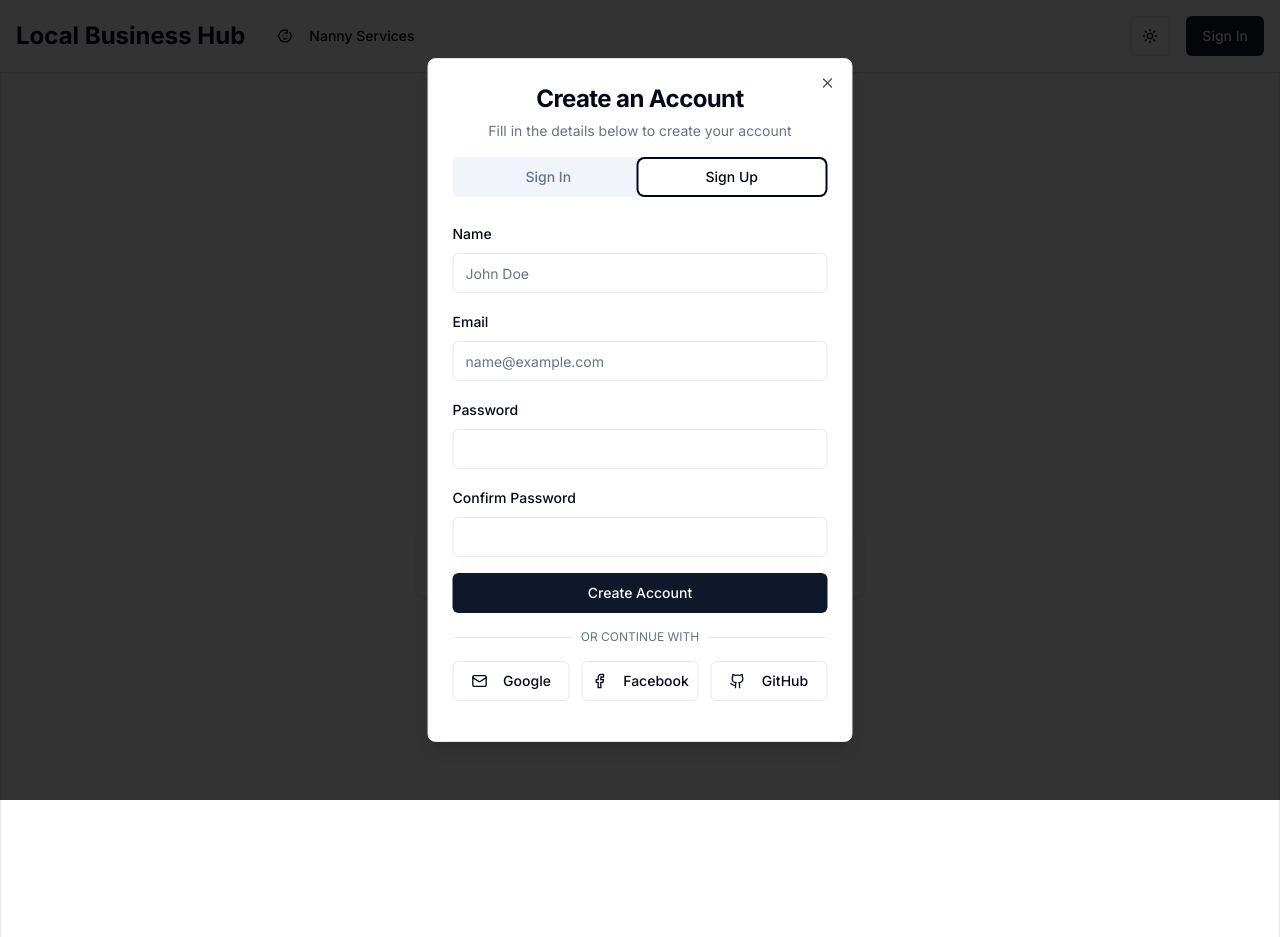
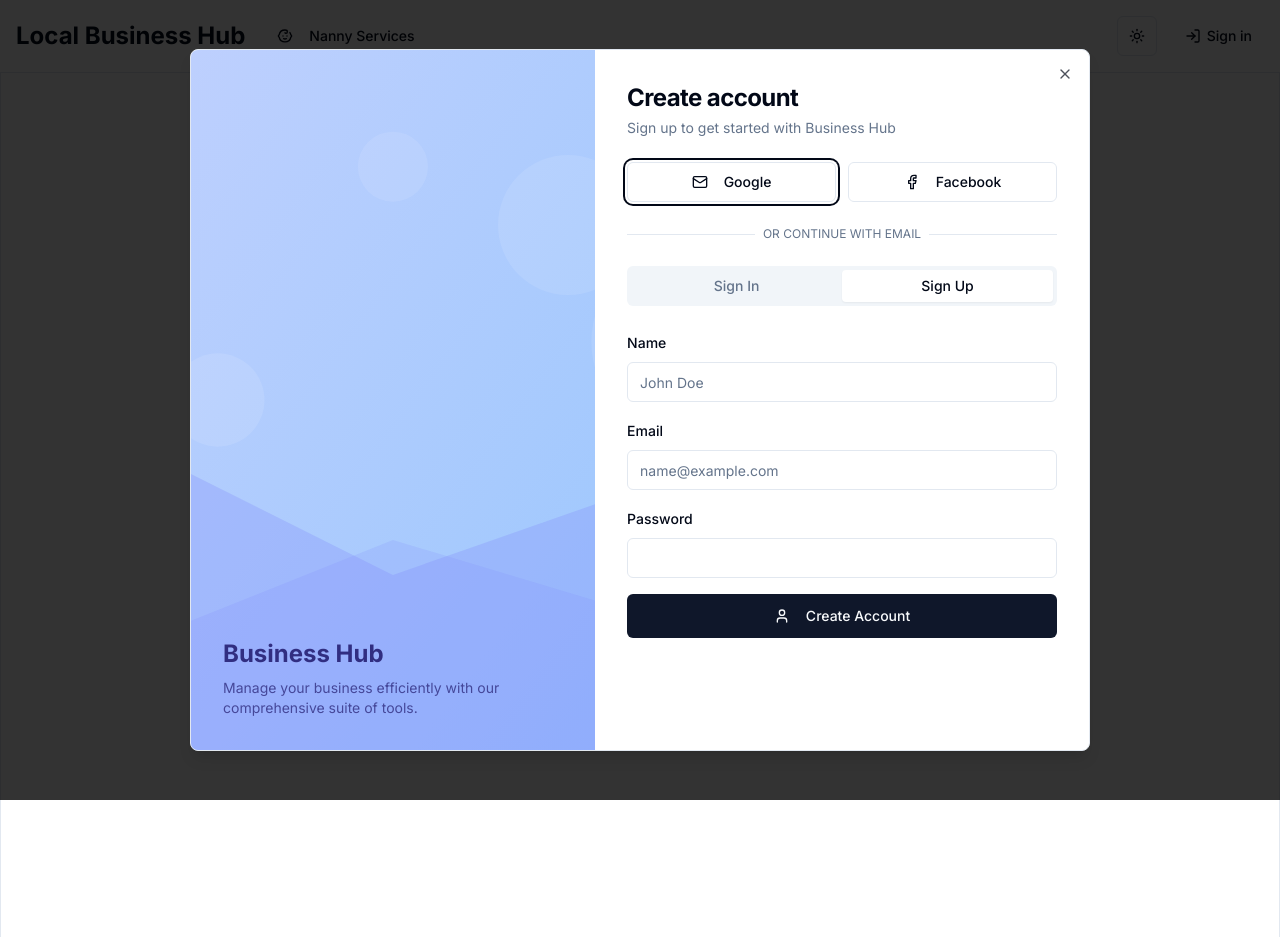
Before and after one commit to DishanH/businesshub-web, a Next.js app: page /auth/sign-up in a window 1280 px wide. Built offline with nearby package versions, Linux system fonts and the light colour scheme; no server answers.

Commit message:
authDialog popup

```diff
--- a/components/AuthDialog.tsx
+++ b/components/AuthDialog.tsx
@@ -7,12 +7,12 @@ import { AuthError } from "@supabase/supabase-js";
 import { z } from "zod";
 import { useForm } from "react-hook-form";
 import { zodResolver } from "@hookform/resolvers/zod";
-import { Facebook, Github, Mail } from "lucide-react";
+import { Facebook, LogIn, Mail, User } from "lucide-react";
+import Image from "next/image";
 
 import {
   Dialog,
   DialogContent,
-  DialogDescription,
   DialogHeader,
   DialogTitle,
   DialogTrigger,
@@ -42,10 +42,8 @@ const signUpSchema = z.object({
   name: z.string().min(2, { message: "Name must be at least 2 characters" }),
   email: z.string().email({ message: "Please enter a valid email address" }),
   password: z.string().min(6, { message: "Password must be at least 6 characters" }),
-  confirmPassword: z.string().min(6, { message: "Password must be at least 6 characters" }),
-}).refine((data) => data.password === data.confirmPassword, {
-  message: "Passwords do not match",
-  path: ["confirmPassword"],
+  // Commented out confirmPassword field
+  // confirmPassword: z.string().min(6, { message: "Password must be at least 6 characters" }),
 });
 
 type SignUpFormValues = z.infer<typeof signUpSchema>;
@@ -88,7 +86,6 @@ export function AuthDialog({
       name: "",
       email: "",
       password: "",
-      confirmPassword: "",
     },
   });
 
@@ -176,23 +173,81 @@ export function AuthDialog({
   return (
     <Dialog open={open} onOpenChange={onOpenChange}>
       {trigger && <DialogTrigger asChild>{trigger}</DialogTrigger>}
-      <DialogContent className="sm:max-w-[425px]">
-        <DialogHeader>
-          <DialogTitle className="text-2xl font-bold text-center">
-            {activeTab === "sign-in" ? "Sign In" : "Create an Account"}
+      <DialogContent className="p-0 sm:max-w-[900px] overflow-hidden">
+        <div className="flex h-[700px]">
+          {/* Left side - Image */}
+          <div className="relative hidden md:block w-[45%] bg-gradient-to-br from-indigo-100 to-blue-100">
+            <div className="absolute inset-0 bg-white/10" />
+            <Image
+              src="/images/auth-background.svg"
+              alt="Authentication"
+              fill
+              className="object-cover"
+              priority
+            />
+            <div className="absolute bottom-8 left-8 right-8 text-indigo-900">
+              <h3 className="text-2xl font-bold mb-2">Business Hub</h3>
+              <p className="text-sm opacity-80">Manage your business efficiently with our comprehensive suite of tools.</p>
+            </div>
+          </div>
+
+          {/* Right side - Auth forms */}
+          <div className="flex-1 flex flex-col justify-center p-6 md:p-8">
+            <div className="flex justify-between items-center mb-6">
+              <DialogHeader className="p-0 space-y-1">
+                <DialogTitle className="text-2xl font-bold">
+                  {activeTab === "sign-in" ? "Welcome back" : "Create account"}
                 </DialogTitle>
-          <DialogDescription className="text-center">
+                <p className="text-sm text-muted-foreground">
                   {activeTab === "sign-in"
-              ? "Enter your credentials to sign in to your account"
-              : "Fill in the details below to create your account"}
-          </DialogDescription>
+                    ? "Sign in to access your account"
+                    : "Sign up to get started with Business Hub"}
+                </p>
               </DialogHeader>
-        <Tabs value={activeTab} onValueChange={(value) => setActiveTab(value as "sign-in" | "sign-up")}>
-          <TabsList className="grid w-full grid-cols-2">
+            </div>
+
+            {/* Social login buttons */}
+            <div className="grid grid-cols-2 gap-3 mb-6">
+              <Button
+                variant="outline"
+                type="button"
+                disabled={loading}
+                onClick={() => handleSocialAuth("google")}
+                className="w-full"
+              >
+                <Mail className="mr-2 h-4 w-4" />
+                Google
+              </Button>
+              <Button
+                variant="outline"
+                type="button"
+                disabled={loading}
+                onClick={() => handleSocialAuth("facebook")}
+                className="w-full"
+              >
+                <Facebook className="mr-2 h-4 w-4" />
+                Facebook
+              </Button>
+            </div>
+
+            {/* Divider */}
+            <div className="relative mb-6">
+              <div className="absolute inset-0 flex items-center">
+                <span className="w-full border-t" />
+              </div>
+              <div className="relative flex justify-center text-xs uppercase">
+                <span className="bg-background px-2 text-muted-foreground">Or continue with email</span>
+              </div>
+            </div>
+
+            <Tabs value={activeTab} onValueChange={(value) => setActiveTab(value as "sign-in" | "sign-up")} className="flex-1 flex flex-col">
+              <TabsList className="grid w-full grid-cols-2 mb-6">
                 <TabsTrigger value="sign-in">Sign In</TabsTrigger>
                 <TabsTrigger value="sign-up">Sign Up</TabsTrigger>
               </TabsList>
-          <TabsContent value="sign-in" className="space-y-4 py-4">
+
+              <div className="flex-1 overflow-y-auto">
+                <TabsContent value="sign-in" className="space-y-2 mt-0 h-full">
                   <Form {...signInForm}>
                     <form onSubmit={signInForm.handleSubmit(handleEmailSignIn)} className="space-y-4">
                       <FormField
@@ -217,7 +272,7 @@ export function AuthDialog({
                               <FormLabel>Password</FormLabel>
                               <Button
                                 variant="link"
-                          className="px-0 font-normal"
+                                className="px-0 font-normal h-auto"
                                 type="button"
                                 onClick={() => router.push("/auth/forgot-password")}
                               >
@@ -231,42 +286,25 @@ export function AuthDialog({
                           </FormItem>
                         )}
                       />
-                {error && <p className="text-sm font-medium text-destructive">{error}</p>}
-                <Button type="submit" className="w-full" disabled={loading}>
+                      {error && (
+                        <div className="text-sm font-medium text-destructive p-2 bg-destructive/10 rounded-md">
+                          {error}
+                        </div>
+                      )}
+                      <Button
+                        type="submit"
+                        className="w-full mt-6"
+                        disabled={loading}
+                        size="lg"
+                      >
+                        <LogIn className="mr-2 h-4 w-4" />
                         {loading ? "Signing in..." : "Sign In"}
                       </Button>
                     </form>
                   </Form>
-            <div className="relative">
-              <div className="absolute inset-0 flex items-center">
-                <span className="w-full border-t" />
-              </div>
-              <div className="relative flex justify-center text-xs uppercase">
-                <span className="bg-background px-2 text-muted-foreground">Or continue with</span>
-              </div>
-            </div>
-            <div className="grid grid-cols-2 gap-3">
-              <Button
-                variant="outline"
-                type="button"
-                disabled={loading}
-                onClick={() => handleSocialAuth("google")}
-              >
-                <Mail className="mr-2 h-4 w-4" />
-                Google
-              </Button>
-              <Button
-                variant="outline"
-                type="button"
-                disabled={loading}
-                onClick={() => handleSocialAuth("facebook")}
-              >
-                <Facebook className="mr-2 h-4 w-4" />
-                Facebook
-              </Button>
-            </div>
                 </TabsContent>
-          <TabsContent value="sign-up" className="space-y-4 py-4">
+
+                <TabsContent value="sign-up" className="space-y-4 mt-0 h-full">
                   <Form {...signUpForm}>
                     <form onSubmit={signUpForm.handleSubmit(handleEmailSignUp)} className="space-y-4">
                       <FormField
@@ -308,6 +346,7 @@ export function AuthDialog({
                           </FormItem>
                         )}
                       />
+                      {/* Commented out confirm password field to save space
                       <FormField
                         control={signUpForm.control}
                         name="confirmPassword"
@@ -321,51 +360,28 @@ export function AuthDialog({
                           </FormItem>
                         )}
                       />
-                {error && <p className="text-sm font-medium text-destructive">{error}</p>}
-                <Button type="submit" className="w-full" disabled={loading}>
+                      */}
+                      {error && (
+                        <div className="text-sm font-medium text-destructive p-2 bg-destructive/10 rounded-md">
+                          {error}
+                        </div>
+                      )}
+                      <Button
+                        type="submit"
+                        className="w-full mt-6"
+                        disabled={loading}
+                        size="lg"
+                      >
+                        <User className="mr-2 h-4 w-4" />
                         {loading ? "Creating account..." : "Create Account"}
                       </Button>
                     </form>
                   </Form>
-            <div className="relative">
-              <div className="absolute inset-0 flex items-center">
-                <span className="w-full border-t" />
+                </TabsContent>
               </div>
-              <div className="relative flex justify-center text-xs uppercase">
-                <span className="bg-background px-2 text-muted-foreground">Or continue with</span>
+            </Tabs>
           </div>
         </div>
-            <div className="grid grid-cols-3 gap-3">
-              <Button
-                variant="outline"
-                type="button"
-                disabled={loading}
-                onClick={() => handleSocialAuth("google")}
-              >
-                <Mail className="mr-2 h-4 w-4" />
-                Google
-              </Button>
-              <Button
-                variant="outline"
-                type="button"
-                disabled={loading}
-                onClick={() => handleSocialAuth("facebook")}
-              >
-                <Facebook className="mr-2 h-4 w-4" />
-                Facebook
-              </Button>
-              <Button
-                variant="outline"
-                type="button"
-                disabled={loading}
-                onClick={() => handleSocialAuth("github")}
-              >
-                <Github className="mr-2 h-4 w-4" />
-                GitHub
-              </Button>
-            </div>
-          </TabsContent>
-        </Tabs>
       </DialogContent>
     </Dialog>
   );
--- a/components/header.tsx
+++ b/components/header.tsx
@@ -2,7 +2,7 @@
 
 import { useState, useEffect } from "react"
 import Link from "next/link"
-import { Bell, Baby, Heart, LogOut } from "lucide-react"
+import { Bell, Baby, Heart, LogOut, LogIn } from "lucide-react"
 import { createBrowserClient } from "@supabase/ssr"
 import { useRouter } from "next/navigation"
 import { Button } from "@/components/ui/button"
@@ -149,8 +149,14 @@ export default function Header() {
               </DropdownMenu>
             </>
           ) : (
-            <Button variant="default" onClick={() => router.push('/auth/sign-in')}>
-              Sign In
+            <Button
+              variant="ghost"
+              size="sm"
+              className="flex items-center gap-1.5 text-sm font-medium hover:bg-primary/10 hover:text-primary transition-colors"
+              onClick={() => router.push('/auth/sign-in')}
+            >
+              <LogIn className="h-4 w-4" />
+              Sign in
             </Button>
           )}
         </div>
```
Also changed, not shown: public/images/auth-background.svg (added). Lines whose indentation alone changed are shown as unchanged.
